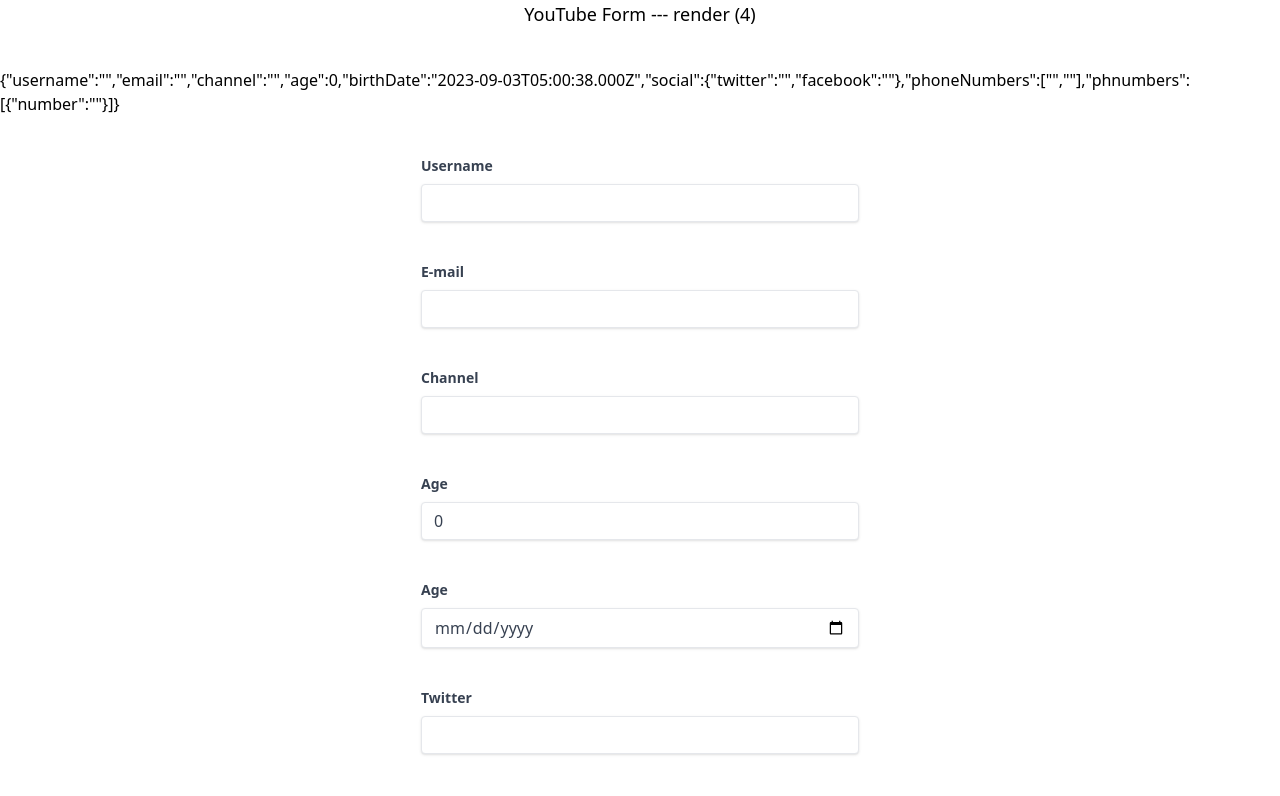
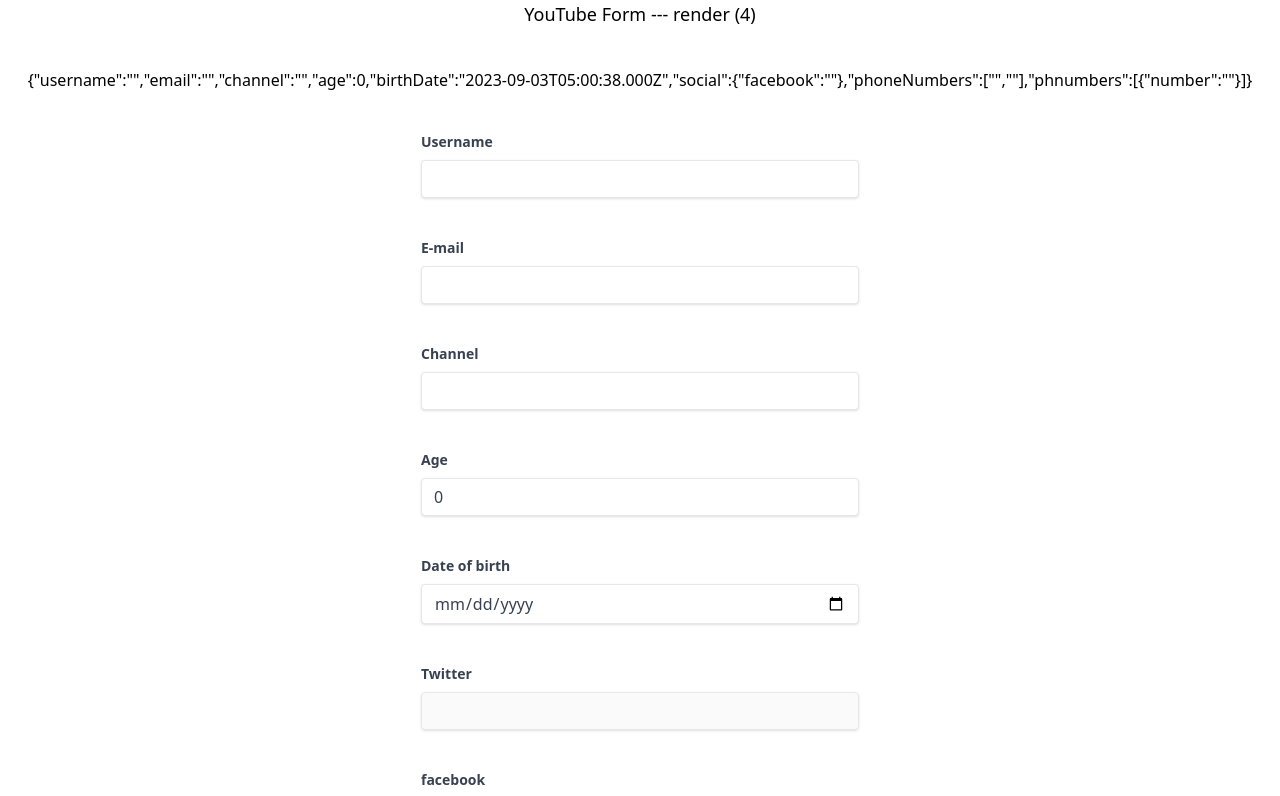
Before and after one commit to gitsoufiane/react-hook-form, a React (Vite) app: page / in a window 1280 px wide. Shown: the top 796 px of the page. Built offline with nearby package versions, Linux system fonts and the light colour scheme.

Commit message:
disabled field

```diff
--- a/src/components/YoutubeForm.tsx
+++ b/src/components/YoutubeForm.tsx
@@ -175,7 +175,7 @@ export function YoutubeForm() {
             htmlFor="birthDate"
             className="block text-gray-700 text-sm font-bold mb-2"
           >
-            Age
+            Date of birth
           </label>
           <input
             type="date"
@@ -197,7 +197,9 @@ export function YoutubeForm() {
             type="text"
             id="twitter"
             className="shadow appearance-none border rounded w-full py-2 px-3 text-gray-700 leading-tight focus:outline-none focus:shadow-outline"
-            {...register("social.twitter")}
+            {...register("social.twitter", {
+              disabled: watch("channel") === "",
+            })}
           />
         </div>
         <div>
```
